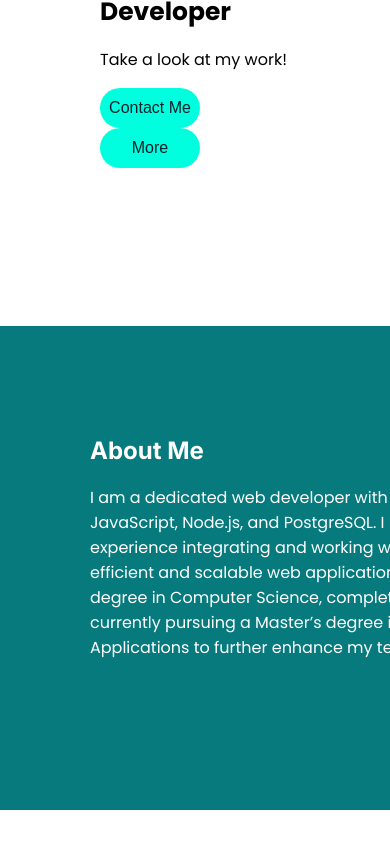
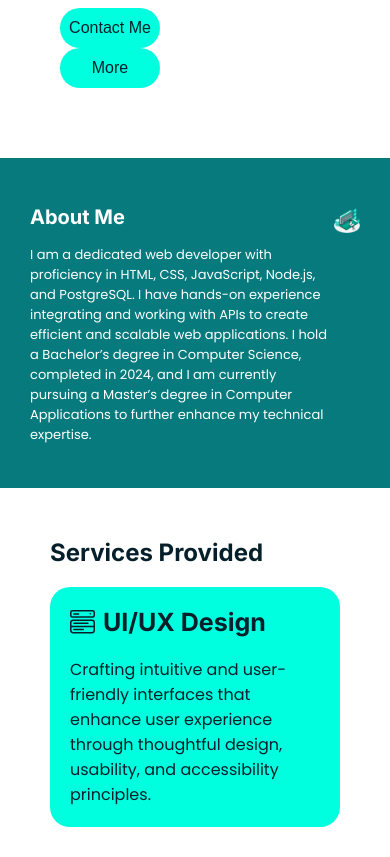
Before and after one commit to greeshma127/Portfolio-2025, a plain HTML site: page index.html in a window 390 px wide. Shown: the part 522-1379 px from the top of the page. Drawn offline with Linux system fonts and the light colour scheme; a web font is replaced by a local one.

Commit message:
Update styles.css

```diff
--- a/styles.css
+++ b/styles.css
@@ -245,7 +245,6 @@ h3{
 .projects .p{
     width: 400px;
     height: 480px;
-    flex: 1 1 600px; /* flexible shrink/grow basis */
     margin: 10px;
     margin-right: 50px;
     background-color: white;
@@ -314,3 +313,165 @@ footer .icon{
     transform: scale(1.08); /* Zoom in by 5% */
     cursor: pointer;
 }
+
+@media (max-width:485px){
+    .about{
+        margin: 0px;
+        padding: 0px;
+        width: 100%;
+    }
+
+    .sub-cont{
+        padding: 50px;
+        display: flex;
+        flex-direction: column;
+    }
+
+    .about h2 {
+        font-size: 20px;
+    }
+
+    .about p {
+        font-size: 13px;
+    }
+
+    #para{
+        width: 300px;
+    }
+
+    .sub-cont .photo{
+        margin: 0px;
+    }
+
+    #abt{
+        margin: 0;
+        padding: 0;
+    }
+
+    .sub{
+        height: 750px;
+    }
+
+    .services{
+        display: flex;
+        flex-direction: column;
+    }
+
+    .services .p{
+        margin: 0;
+        width: 100%;
+    }
+
+    .projects{
+        display: flex;
+        flex-direction: column;
+    }
+
+    .projects .p{
+        width: 100%;        /* Reduced width */
+        height: 100% !important;
+        padding: 0px;     /* Optional: add some inner space */
+        margin: 0;
+    }
+
+    .p{
+        height: 0px;
+    }
+
+    .projects .p img{
+        height: 200px;
+    }
+
+    .sub-cont1 h2{
+        margin: 0 0 20px;
+    }
+}
+
+@media only screen and (max-width: 768px){
+    .container{
+        height: 50%;
+    }
+
+    .text{
+        margin: 70px 60px;
+        margin-right: 0;
+    }
+
+    .photo{
+        padding: 0;
+    }
+
+    .photo img{
+        align-items: left;
+        margin: 100px 0;
+        padding: 0;
+        padding: 0;
+        width: 90%;
+        height: auto;
+    }
+
+    .about{
+        margin: 0px;
+        margin-right: 40px;
+        padding: 0px;
+        width: 80%;
+    }
+
+    .sub-cont{
+        padding: 30px;
+        display: flex;
+        flex-direction: row;
+    }
+
+    .about h2 {
+        font-size: 20px;
+    }
+
+    .about p {
+        font-size: 13px;
+    }
+
+    #abt{
+        margin: 20px 0px;
+        padding: 0;
+        width: 100%;
+        height: auto;
+    }
+
+    .sub-cont .photo{
+        margin: 0;
+        padding: 0;
+    }
+
+    .sub{
+        height: 750px;
+    }
+
+    .services{
+        display: flex;
+        flex-direction: column;
+    }
+
+    .services .p{
+        margin: 0;
+        width: 100%;
+    }
+
+    .projects{
+        height: 100%;
+        width: 100%;
+        display: flex;
+        flex-direction: row;
+    }
+
+    .projects .p{
+        width: 100%;        /* Reduced width */
+        height: 470px !important;
+        padding: 0px;     /* Optional: add some inner space */
+        margin: 0;
+    }
+
+    .projects .p img{
+        height: 250px;
+    }
+}
```
